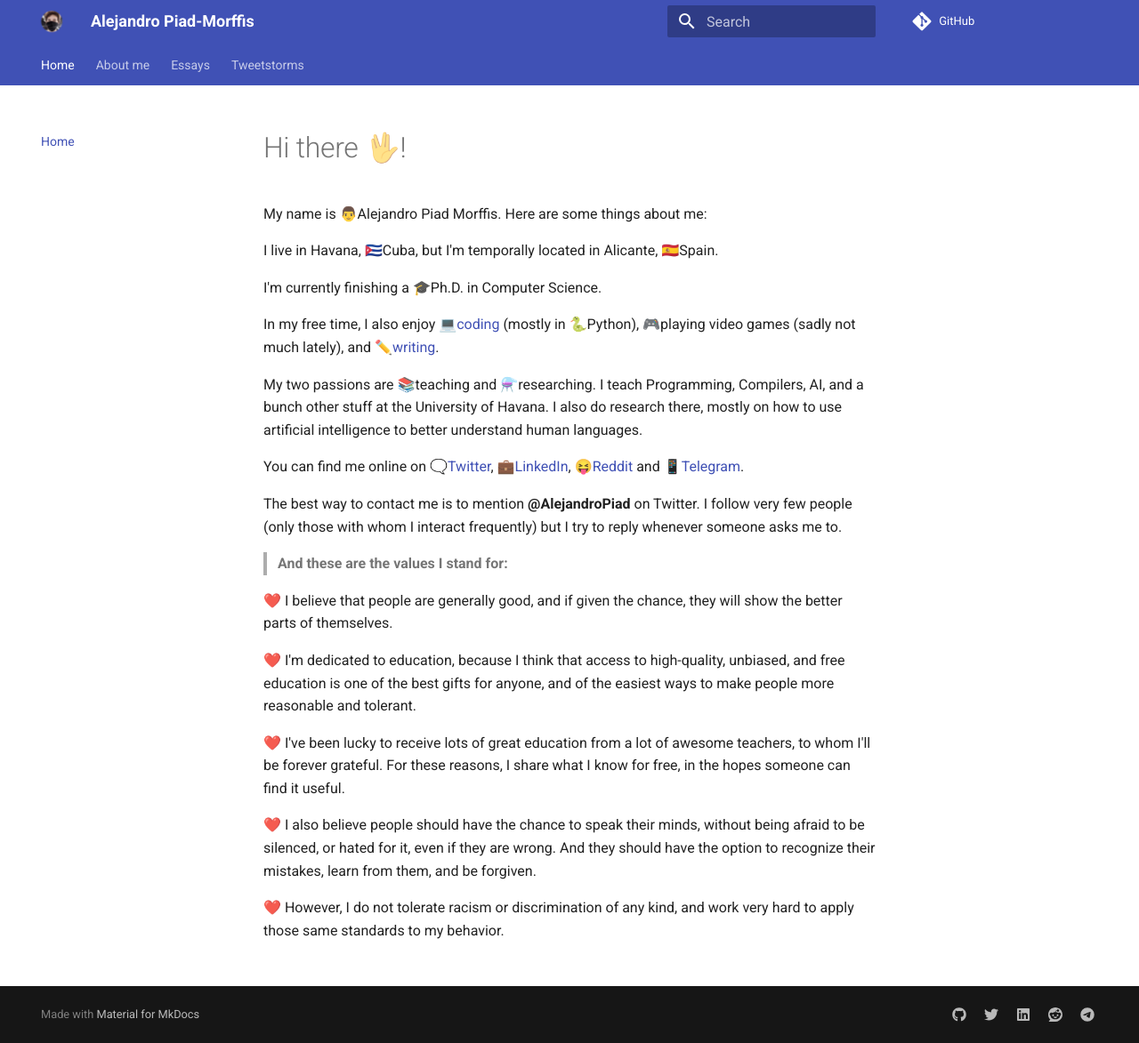
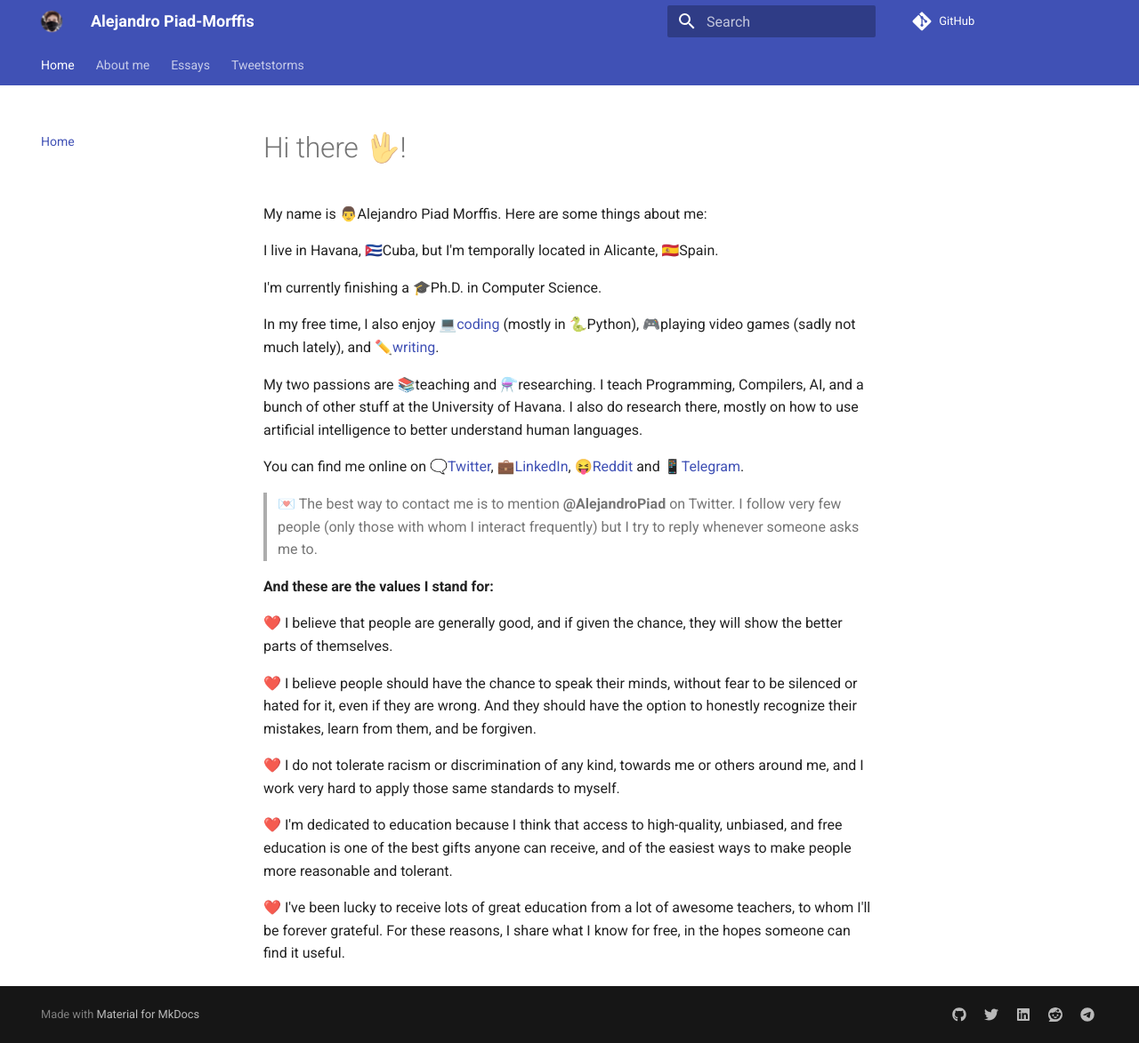
Before and after one commit to dhruvsheth-ai/apiad, an MkDocs documentation site: the page built from docs/index.md, in a window 1280 px wide and 1173 px high. Shown: the whole window at 89% size. Built offline with MkDocs 1.6.1 and Material for MkDocs 9.7.7, drawn with Linux system fonts in a browser that asks for light colours.

```diff
--- a/docs/index.md
+++ b/docs/index.md
@@ -6,22 +6,22 @@ I live in Havana, 🇨🇺Cuba, but I'm temporally located in Alicante, 🇪🇸
 
 I'm currently finishing a 🎓Ph.D. in Computer Science.
 
-In my free time, I also enjoy 💻[coding](https://apiad.net/projects) (mostly in 🐍Python), 🎮playing video games (sadly not much lately), and ✏️[writing](https://apiad.net/essays).
+In my free time, I also enjoy 💻[coding](https://apiad.net/about/projects) (mostly in 🐍Python), 🎮playing video games (sadly not much lately), and ✏️[writing](https://apiad.net/essays).
 
-My two passions are 📚teaching and ⚗️researching. I teach Programming, Compilers, AI, and a bunch other stuff at the University of Havana. I also do research there, mostly on how to use artificial intelligence to better understand human languages.
+My two passions are 📚teaching and ⚗️researching. I teach Programming, Compilers, AI, and a bunch of other stuff at the University of Havana. I also do research there, mostly on how to use artificial intelligence to better understand human languages.
 
 You can find me online on 🗨️[Twitter](https://twitter.com/AlejandroPiad), 💼[LinkedIn](https://linkedin.com/in/apiad), 😝[Reddit](https://www.reddit.com/user/apiad) and 📱[Telegram](https://t.me/mostly_harmless_stuff).
 
-The best way to contact me is to mention **@AlejandroPiad** on Twitter. I follow very few people (only those with whom I interact frequently) but I try to reply whenever someone asks me to.
+> 💌 The best way to contact me is to mention **@AlejandroPiad** on Twitter. I follow very few people (only those with whom I interact frequently) but I try to reply whenever someone asks me to.
 
-> **And these are the values I stand for:**
+**And these are the values I stand for:**
 
 ❤️ I believe that people are generally good, and if given the chance, they will show the better parts of themselves.
 
-❤️ I'm dedicated to education, because I think that access to high-quality, unbiased, and free education is one of the best gifts for anyone, and of the easiest ways to make people more reasonable and tolerant.
+❤️ I believe people should have the chance to speak their minds, without fear to be silenced or hated for it, even if they are wrong. And they should have the option to honestly recognize their mistakes, learn from them, and be forgiven.
+
+❤️ I do not tolerate racism or discrimination of any kind, towards me or others around me, and I work very hard to apply those same standards to myself.
+
+❤️ I'm dedicated to education because I think that access to high-quality, unbiased, and free education is one of the best gifts anyone can receive, and of the easiest ways to make people more reasonable and tolerant.
 
 ❤️ I've been lucky to receive lots of great education from a lot of awesome teachers, to whom I'll be forever grateful. For these reasons, I share what I know for free, in the hopes someone can find it useful.
-
-❤️ I also believe people should have the chance to speak their minds, without being afraid to be silenced, or hated for it, even if they are wrong. And they should have the option to recognize their mistakes, learn from them, and be forgiven.
-
-❤️ However, I do not tolerate racism or discrimination of any kind, and work very hard to apply those same standards to my behavior.
```
Also changed, not shown: Readme.md (+9 -9 lines).
